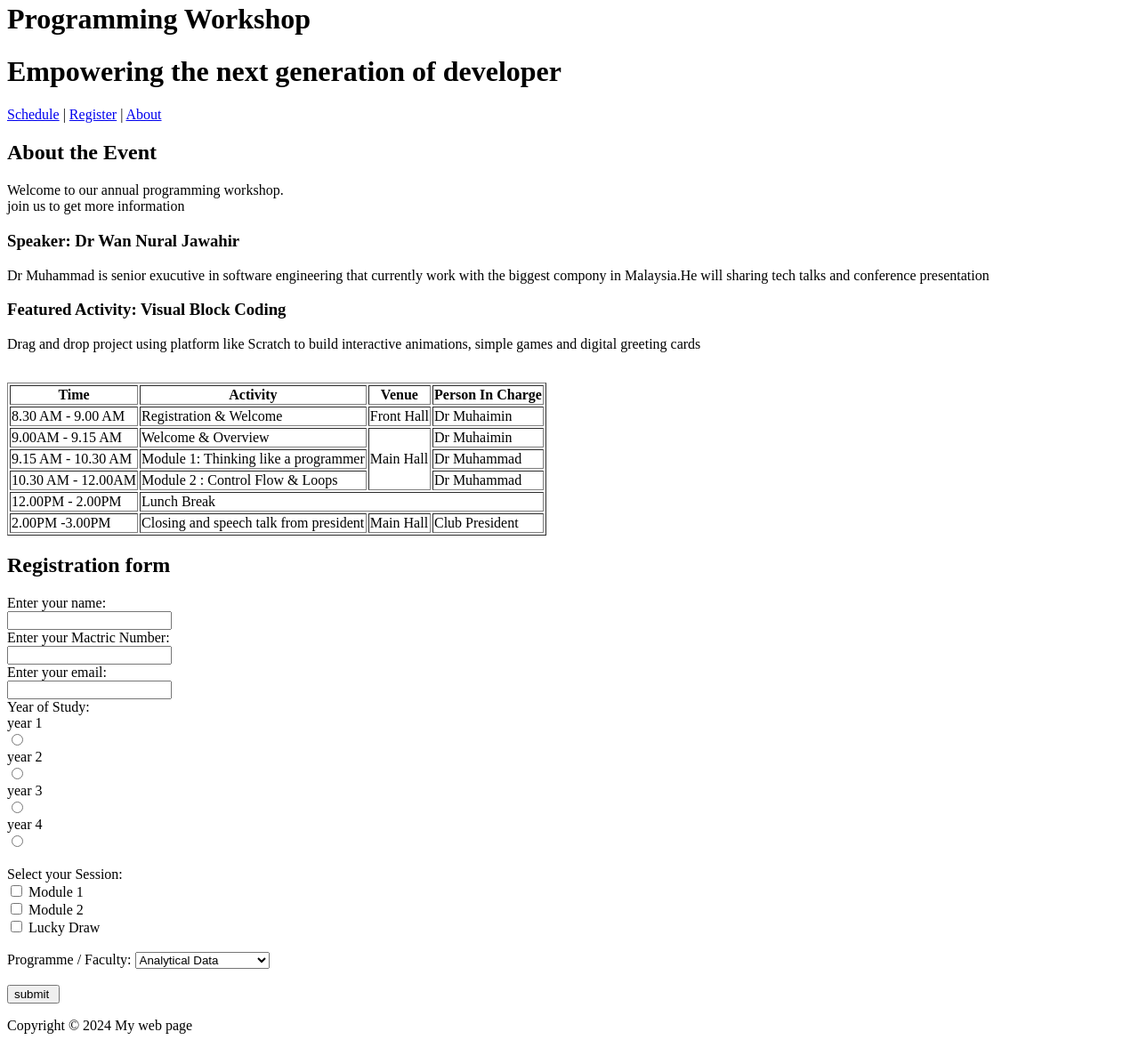
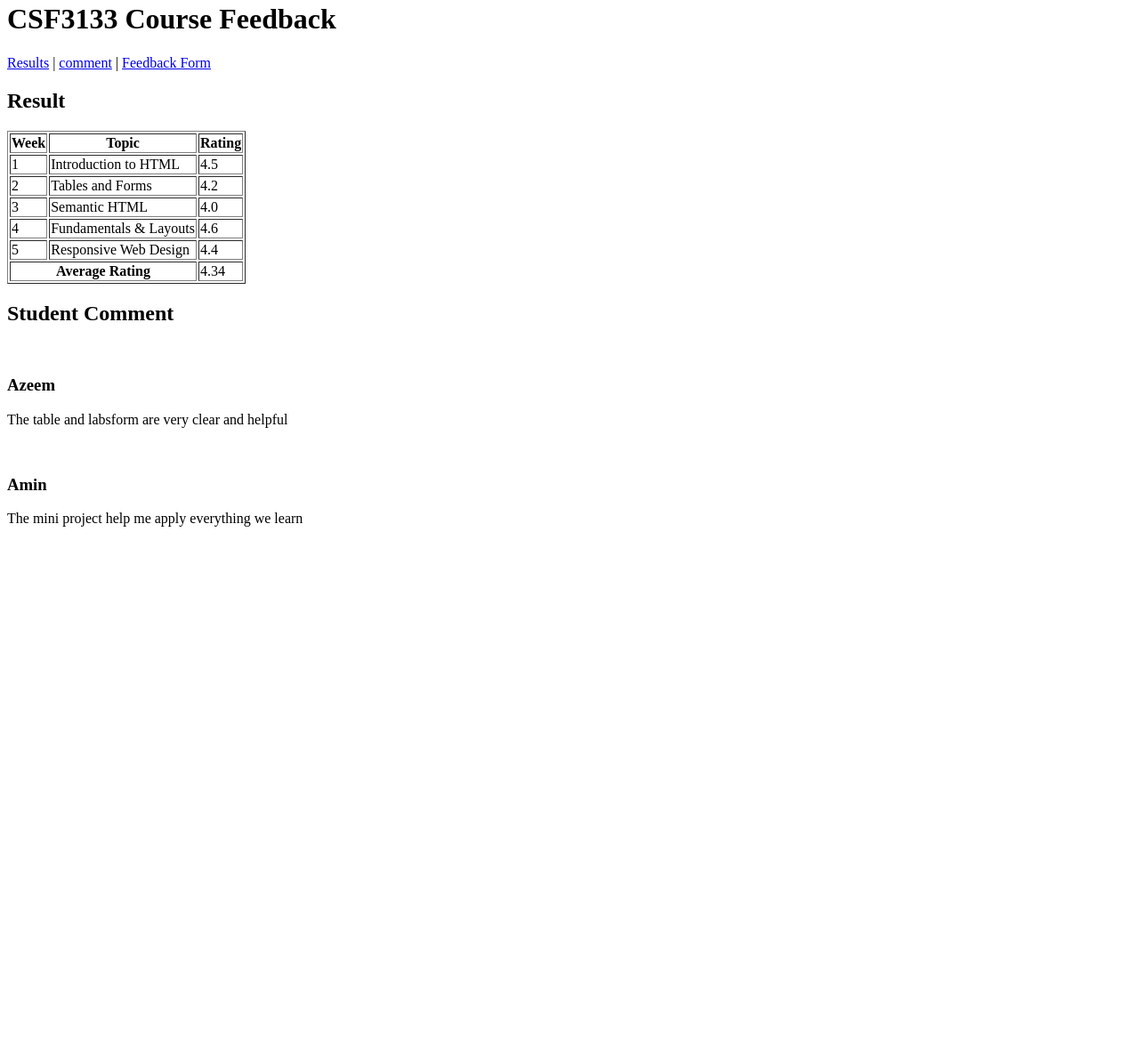
Before and after one commit to raziqkay/S79337_CSF3133_K4, a plain HTML site: page lab2/index.html in a window 1280 px wide. Shown: the part 18-1196 px from the top of the page at 89% size. After the commit the page ends 800 px from the top, so only its background shows below. Drawn offline with Linux system fonts and the light colour scheme.

Commit message:
Add files via upload

```diff
--- a/lab2/index.html
+++ b/lab2/index.html
@@ -1,122 +1,87 @@
 <!DOCTYPE html>
-<html lang="en>"
+<html lang="en">
+<head>
+    <meta charset="utf-8">
+    <title>Course Feedback - CSF3133</title>
+</head>
+<body>
+    <!-- Header Section -->
     <header>
-    <h1>Programming Workshop</h1>
-    <h1>Empowering the next generation of developer</h1>
+        <h1>CSF3133 Course Feedback</h1>
     </header>
-      <!-- navigation -->
+    <!-- Navigation Section -->
     <nav>
-        <a href="#Schedule">Schedule</a> | <a href="#Register">Register</a> | <a href="#About">About</a>
+        <a href="index.html#result">Results</a> |
+        <a href="#comment">comment</a> |
+        <a href="feedback.html">Feedback Form</a>
+    </nav>
 
-    </nav>
-      <!-- About Event -->
-      <section id="About Event">
+    <main>
 
-              <h2>About the Event</h2>
-              <p>Welcome to our annual programming workshop.<br>
-              join us to get more information</p>
-              <article>
-                  <h3>Speaker: Dr Wan Nural Jawahir</h3>
-                  <p>Dr Muhammad is senior exucutive in software engineering that currently work with the biggest compony in Malaysia.He will sharing tech talks and conference presentation </p>
-              </article>
-              <article>
-                  <h3>Featured Activity: Visual Block Coding </h3>
-                  <p> Drag and drop project using platform like Scratch to build interactive animations, simple games and digital greeting cards</p>
-              </article>
-    </section>
-      <!-- Event Schedule Table -->
-      <section id="Event Schedule Table">
-          <br>
-          <table border ="1">
-              <tr>
-                  <th> Time </th>
-                  <th>Activity</th>
-                  <th>Venue</th>
-                  <th>Person In Charge</th>
-              </tr>
-              <tr>
-                  <td>8.30 AM - 9.00 AM</td>
-                  <td>Registration & Welcome</td>
-                  <td>Front Hall</td>
-                  <td>Dr Muhaimin</td>
-              </tr>
-              <tr>
-                  <td>9.00AM - 9.15 AM</td>
-                  <td>Welcome & Overview</td>
-                  <td rowspan="3">Main Hall</td><!-- rowspan for Main Hall -->
-                  <td>Dr Muhaimin</td>
-              </tr>
-              <tr>
-                  <td>9.15 AM - 10.30 AM</td>
-                  <td> Module 1: Thinking like a programmer</td>
-                  <td>Dr Muhammad</td>
-              </tr>
-              <tr>
-                  <td>10.30 AM - 12.00AM</td>
-                  <td>Module 2 : Control Flow & Loops</td>
-                  <td>Dr Muhammad</td>
-              </tr>
-              <tr>
-                  <td>12.00PM - 2.00PM</td>
-                  <td colspan="3"> Lunch Break</td> <!-- colspan for Lunch break -->
-              </tr>
-              <tr>
-                  <td>2.00PM -3.00PM</td>
-                  <td> Closing and speech talk from president</td>
-                  <td> Main Hall</td>
-                  <td>Club President</td>
-              </tr>
-          </table>
-    </section>
-      <!-- Registration Form -->
-      <section id="Register"
+        <!-- Feedback Summary Section -->
+        <section id="results">
+            <h2>Result</h2>
+            <table border="1">
 
-               <!-- Student Information -->
-               <h2>Registration form</h2>
-    <form action="Register.html" method="post">
-        <label for="name">Enter your name: </label><br>
-        <input type="text" id="Name" name="name"<br><br>
-          <label for="Mactric Number">Enter your Mactric Number: </label><br>
-        <input type="text" id="Mactric Number" name="Mactric Number"<br><br>
-         <label for="Email">Enter your email: </label><br>
-        <input type="text" id="Email" name="Email"<br><br>
+                    <tr>
+                        <th>Week</th>
+                        <th>Topic</th>
+                        <!-- FIX 1: Changed <td>Rating</td> to <th>Rating</th> -->
+                        <th>Rating</th>
+                    </tr>
+                        <td>1</td>
+                        <td>Introduction to HTML</td>
+                        <td>4.5</td>
+                    </tr>
+                    <!-- FIX 2: Added missing </tr> tag -->
+                    <tr>
+                        <td>2</td>
+                        <!-- FIX 3: Removed invalid colspan="3" -->
+                        <td>Tables and Forms</td>
+                        <td>4.2</td>
+                    </tr>
+                    <tr>
+                        <td>3</td>
+                        <!-- FIX 4: Fixed malformed <td>Semantic HTML<td>4.0</td> -->
+                        <td>Semantic HTML</td>
+                        <td>4.0</td>
+                    </tr>
+                    <!-- EXTENDED: Added extra weeks to expand summary -->
+                    <tr>
+                        <td>4</td>
+                        <td> Fundamentals & Layouts</td>
+                        <td>4.6</td>
+                    </tr>
+                    <tr>
+                        <td>5</td>
+                        <td>Responsive Web Design</td>
+                        <td>4.4</td>
+                    </tr>
 
-        <!-- Radio button for year of study -->
-         <label for="Year of Study">Year of Study:</label><br>
-        <label for="year 1">year 1</label><br>
-         <input type="radio" id="year 1" name="year 1" value="year 1"<br><br>
-         <label for="year 2">year 2</label><br>
-         <input type="radio" id="year 2" name="year 2" value="year 2"<br><br>
-        <label for="year 3">year 3</label><br>
-        <input type="radio" id="year 3" name="year 3" value="year 3"<br><br>
-        <label for="year 4">year 4</label><br>
-        <input type="radio" id="year 4" name="year 4" value="year 4"<br><br>
-        <br>
-        <!-- Check Box Seassion to join -->
-        <label for="Session">Select your Session:</label><br>
-        <input type ="checkbox" id="Seassion1" name="Seassion1" value="Module 1">
-        <label for="Seassion1">Module 1</label><br>
-         <input type ="checkbox" id="Seassion2" name="Seassion2" value="Module 2">
-        <label for="Seassion2">Module 2</label><br>
-         <input type ="checkbox" id="Seassion3" name="Seassion3" value="Lucky Draw">
-         <label for="Seassion3">Lucky Draw</label><br><br>
+                    <tr>
+                        <th colspan="2">Average Rating</th>
+                        <td>4.34</td>
+                    </tr>
 
-        <!-- drop down list for programme -->
-        <label for="programme">Programme / Faculty:</label>
-                    <select id="programme" name="programme">
-                        <option value="ad">Analytical Data</option>
-                        <option value="it">Information Maritime</option>
-                        <option value="se">Software Engineering</option>
-                        <option value="net">Computer Networking</option>
-                    </select><br><br>
-        <!<!-- Submit Button -->
-        <input type="submit" value="submit ">
-
-         <footer>
-        <p>Copyright &copy 2024 My web page</p>
-    </footer>
+            </table>
+        </section>
+        <section id="comment">
+            <article>
+                <h2>Student Comment</h2>
+                <br>
+                <h3>Azeem</h3>
+                <p>The table and labsform are very clear and helpful</p><br>
+            </article>
+            <article>
+                <h3>Amin</h3>
+                <p> The mini project help me apply everything we learn</p>
+            </article>
+        </section>
 
 
 
 
+
+
+</body>
 </html>
```
Also changed, not shown: lab2/feedback.html (added, +79 -0 lines).
